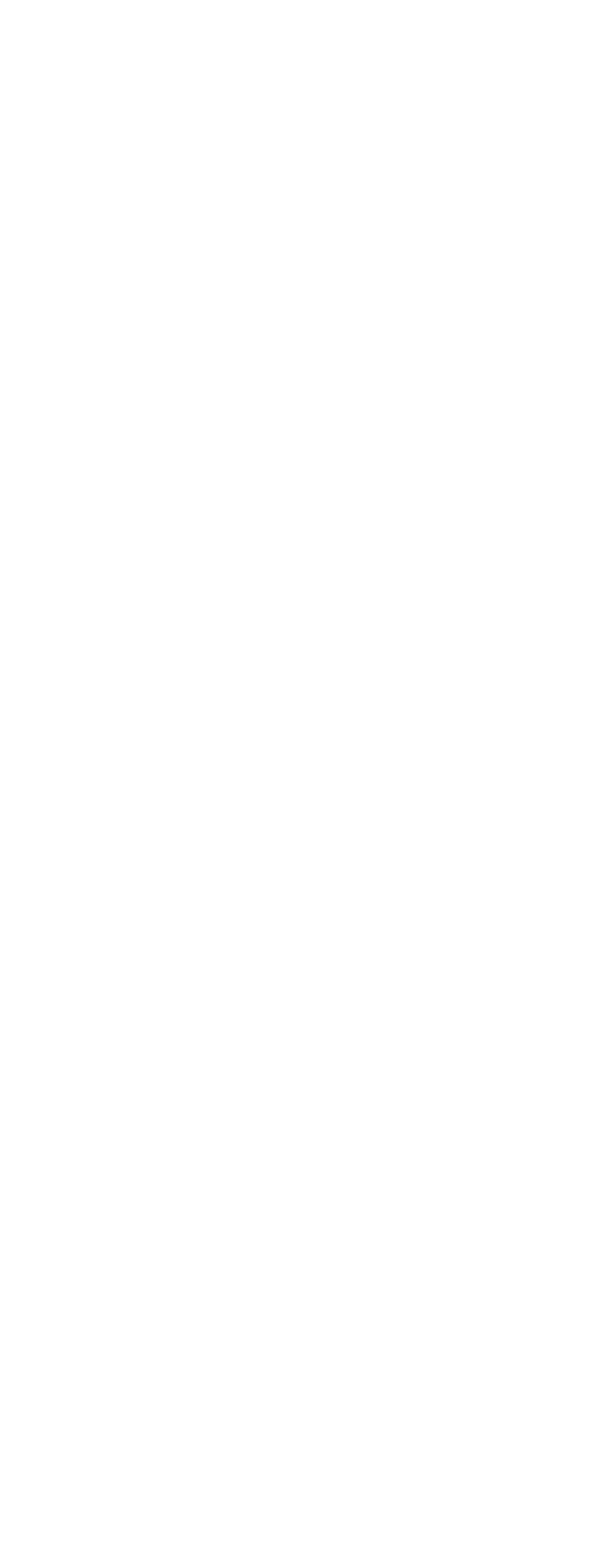
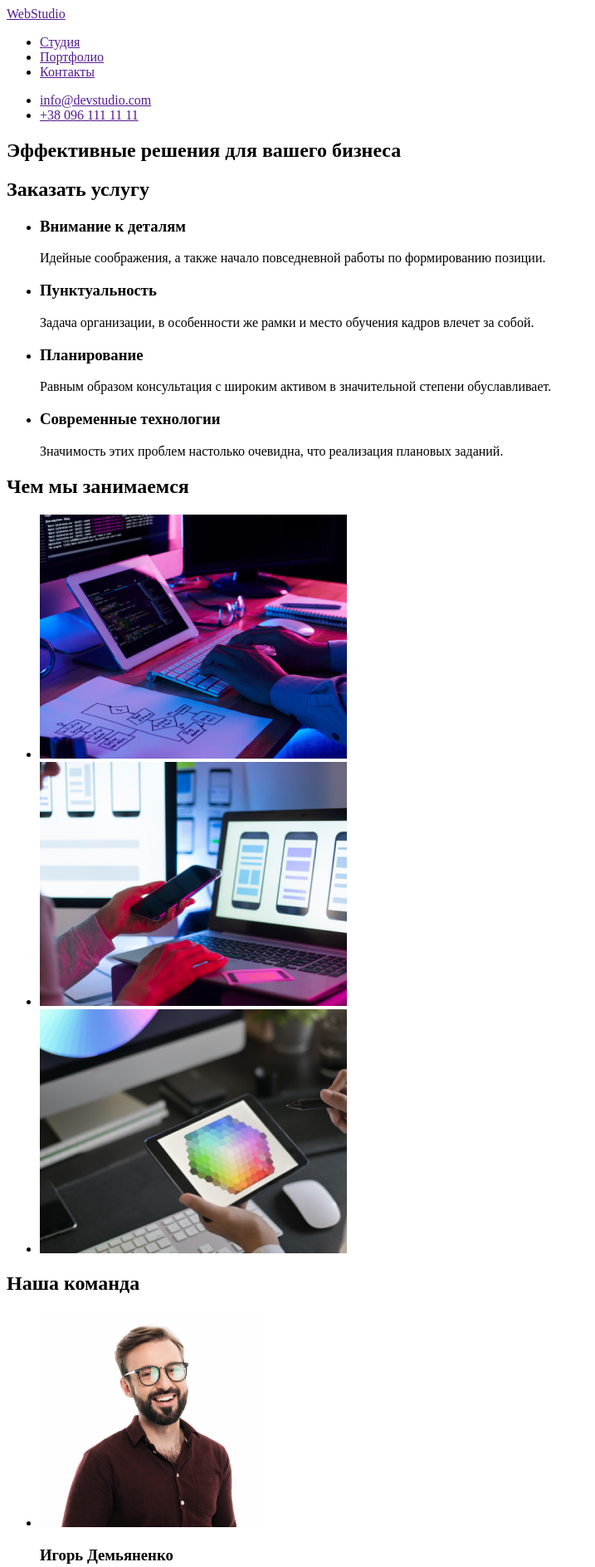
Before and after one commit to samvel216/goit-markup-hw-01, a plain HTML site: page index.html in a window 1280 px wide. Shown: the top 1888 px of the page at 83% size, without its empty margins (0-717 px from the left). Before the commit the page ends 800 px from the top, so only its background shows below. Drawn offline with Linux system fonts and the light colour scheme.

Commit message:
сохранение 2

```diff
--- a/index.html
+++ b/index.html
@@ -6,6 +6,109 @@
     <title>Document</title>
 </head>
 <body>
+    <!--шапка сайта-->
+    <header>
+<a href="">WebStudio</a>
+<ul>
+<li>
+    <a href="">Студия</a>
+</li>
+<li>
+    <a href="">Портфолио</a>
+</li>
+<li>
+    <a href="">Контакты</a>
+</li>
+</ul>
+<ul>
+<li>
+    <a href="">info@devstudio.com</a>
+</li>
+<li>
+    <a href="">+38 096 111 11 11</a>
+</li>
+</ul>
+    </header>
+<main>
+<section>
+    <h1>Эффективные решения для вашего бизнеса</h1>
+    <h2>Заказать услугу</h2>
+    <ul>
+        <li>
+            <h3>Внимание к деталям</h3>
+            <p>Идейные соображения, а также начало
+                повседневной работы по формированию позиции.</p>
+        </li>
+        <li>
+            <h3>Пунктуальность</h3>
+            <p>Задача организации, в особенности же рамки и
+                место обучения кадров влечет за собой.</p>
+        </li>
+        <li>
+            <h3>Планирование</h3>
+            <p>Равным образом консультация с широким активом
+                в значительной степени обуславливает.</p>
+        </li>
+        <li>
+            <h3>Современные технологии</h3>
+            <p>Значимость этих проблем настолько очевидна,
+                что реализация плановых заданий.</p>
+        </li>
+    </ul>
+
+
+</section>
+<section>
+    <h2>Чем мы занимаемся</h2>
+    <ul>
+        <li>
+            <img src="./images/img.png" width="370" alt="">
+        </li>
+        <li>
+            <img src="./images/img(1).png" width="370" alt="">
+        </li>
+        <li>
+            <img src="./images/img(2).png" width="370" alt="">
+        </li>
+    </ul>
+    <h2>Наша команда</h2>
+    <ul>
+        <li>
+            <img src="./images/img(3).png" width="270" alt="">
+            <h3>Игорь Демьяненко</h3>
+            <h4>Product Designer</h4>
+        </li>
+        <li>
+            <img src="/images/img(4).png" width="270" alt="">
+            <h3>Ольга Репина</h3>
+            <h4>Frontend Developer</h4>
+        </li>
+        <li>
+            <img src="./images/img(5).png" width="270" alt="">
+            <h3>Николай Тарасов</h3>
+            <h4>Marketing</h4>
+        </li>
+        <li>
+            <img src="./images/img(6).png" width="270" alt="">
+            <h3>Михаил Ермаков</h3>
+            <h4>UI Designer</h4>
+        </li>
+    </ul>
+</section>
+</main>
+    <footer>
+<a href="">WebStudio</a>
+<ul>
+<li>г. Киев, пр-т Леси Украинки, 26</li>
+<li>
+    <a href="">info@example.com</a>
+</li>
+<li>
+    <a href="">+38 099 111 11 11</a>
+</li>
+</ul>
+
+    </footer>
 
 </body>
 </html>
```
Also changed, not shown: images/img(1).png (added), images/img(2).png (added), images/img(3).png (added), images/img(4).png (added), images/img(5).png (added), images/img(6).png (added), images/img.png (added).
